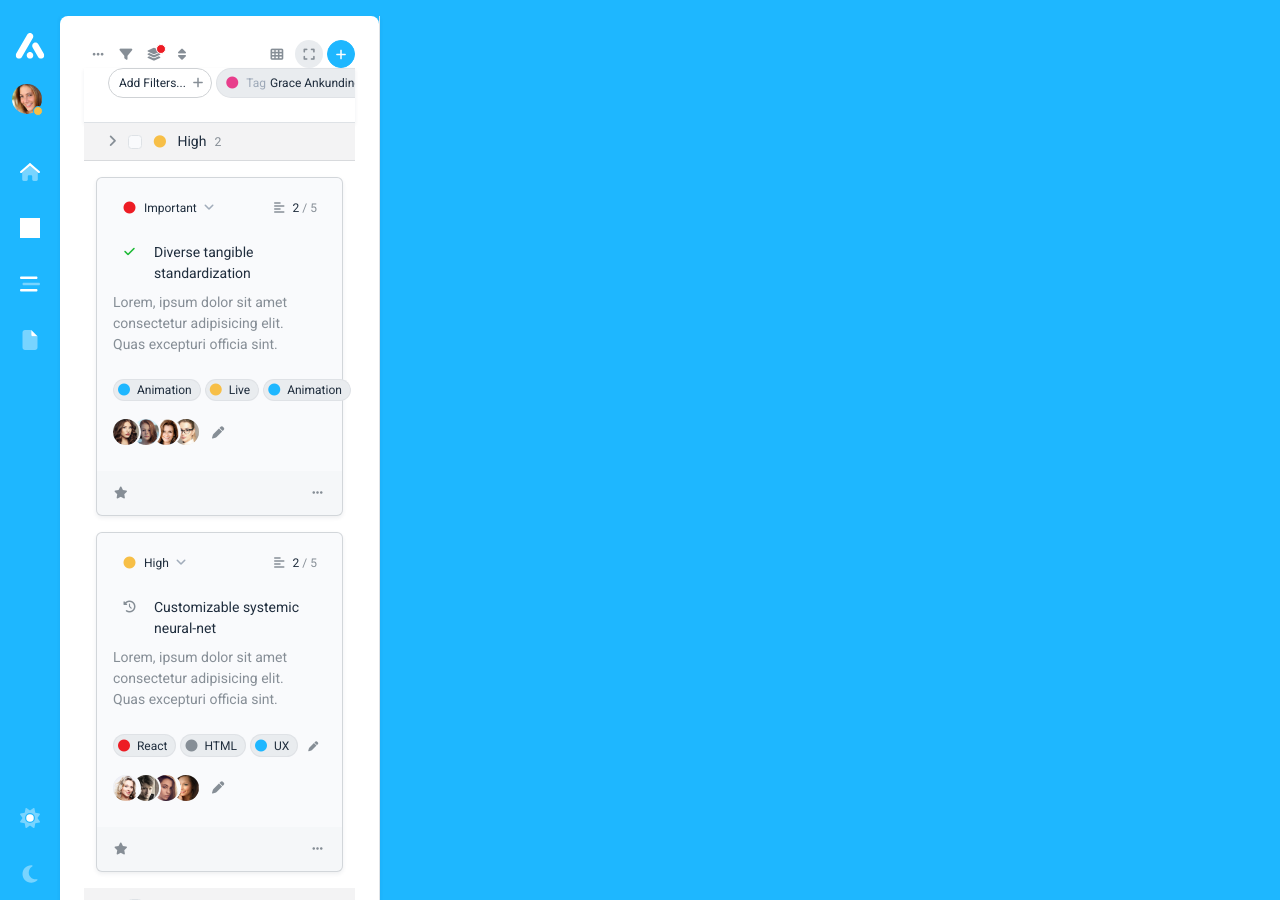
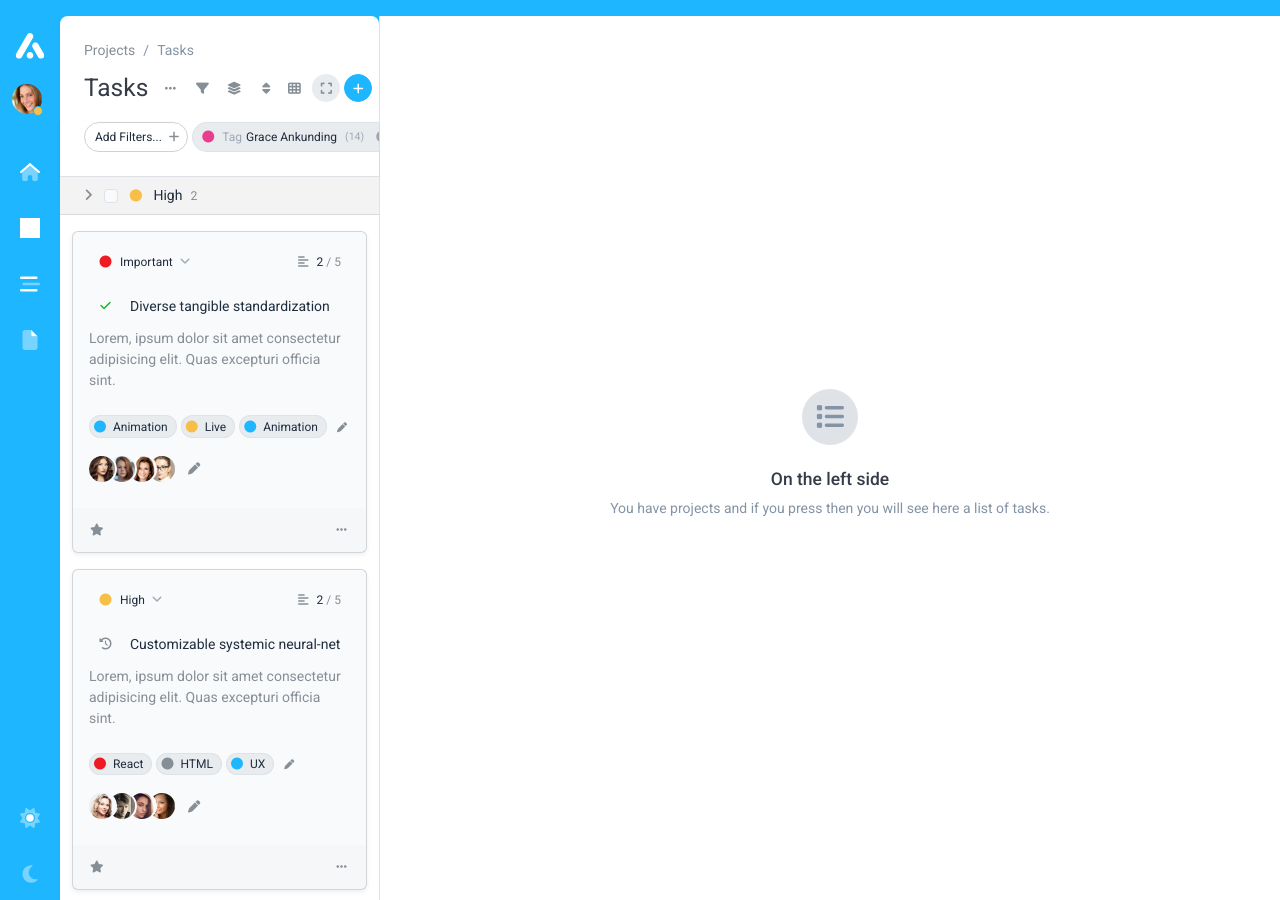
Before and after one commit to 0wczar/airframe, a Jekyll site: the page built from tasks/list/grid/group/index.html, in a window 1280 px wide. Built offline with Jekyll 4.4.1, drawn with Linux system fonts in a browser that asks for light colours; grey boxes are pictures that could not be loaded.

Commit message:
Update index.html

```diff
--- a/tasks/list/grid/group/index.html
+++ b/tasks/list/grid/group/index.html
@@ -8,7 +8,10 @@
 grpNotify: 1
 modalDangerTasksListEmpty: 1
 linkTasksListGridGroup: 1
+showTitle: true
+navbarTitle: 'Tasks'
+navbarBtnAddTask: true
 ---
-<div class="col min-vh-100 d-flex flex-column justify-content-center align-items-center">
+<div class="col min-vh-100 d-flex flex-column justify-content-center align-items-center bg-white">
     {% include empty-placeholder.html clickProject="" %}
 </div>
```
